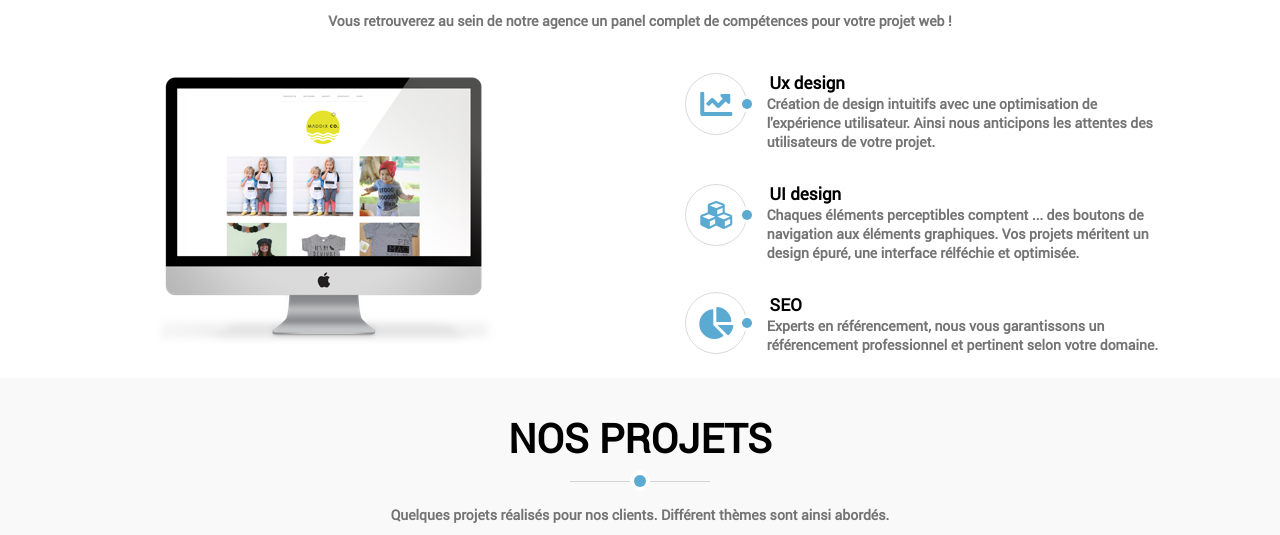
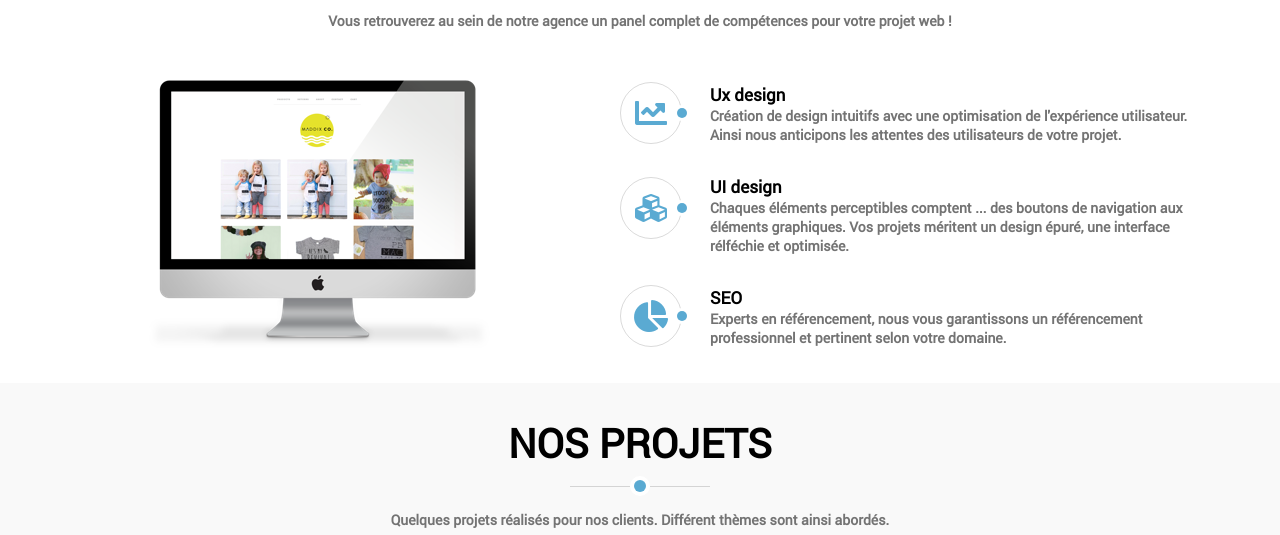
Before and after one commit to Gael-Dedenis/webagency, a plain HTML site: page index.html in a window 1280 px wide. Shown: the part 677-1212 px from the top of the page. Drawn offline with Linux system fonts and the light colour scheme; files whose address does not match are found by name.

Commit message:
Correction positionnement et responsive de la liste de "nos services".

```diff
--- a/CSS/style.css
+++ b/CSS/style.css
@@ -245,13 +245,6 @@ header a {
 	display: flex;
 	flex-wrap: wrap;
 	justify-content: center;
-	align-items: center;
-}
-
-.services_skills {
-	display: flex;
-	flex-wrap: wrap;
-	justify-content: space-around;
 	align-items: center;
 }
 
@@ -913,19 +906,20 @@ form textarea {
 	}
 
 	.our-services  p {
-		width: 75%;
+		width: 100%;
 	}
 
 	.our-services figure {
-		margin: 0;
-		margin-left: -9%;
+		margin: 1rem auto;
 		width: 43%;
 	}
 
 	.our-services ul {
-		margin-right: -5%;
+		flex-direction: column;
+		justify-content: stretch;
+		margin: 1rem auto;
 		padding: unset;
-		width: 45%;
+		width: 50%;
 	}
 
     .services_skills {
@@ -933,13 +927,11 @@ form textarea {
 	}
 
 	.services_skills h3 {
-		margin-left: 15%;
 		margin-bottom: 0;
-		width: 50%;
 	}
 
 	.services_skills p {
-		margin-left: 32%;
+		width: 50rem;
 		text-align: left;
 	}
 
@@ -1042,7 +1034,7 @@ form textarea {
 
 	.services_skills i {
 		top: 17%;
-		left: -7rem;
+		left: -24rem;
 		width: 6rem;
 		height: 6rem;
 		font-size: 3.2rem;
@@ -1153,7 +1145,7 @@ form textarea {
 	/* ++++++++++ NOS SERVICES ++++++++++ */
 
 	.our-services figure {
-		width: 40%;
+		width: 50%;
 	}
 
 	/* ++++++++++  PORTFOLIO  ++++++++++ */
```
